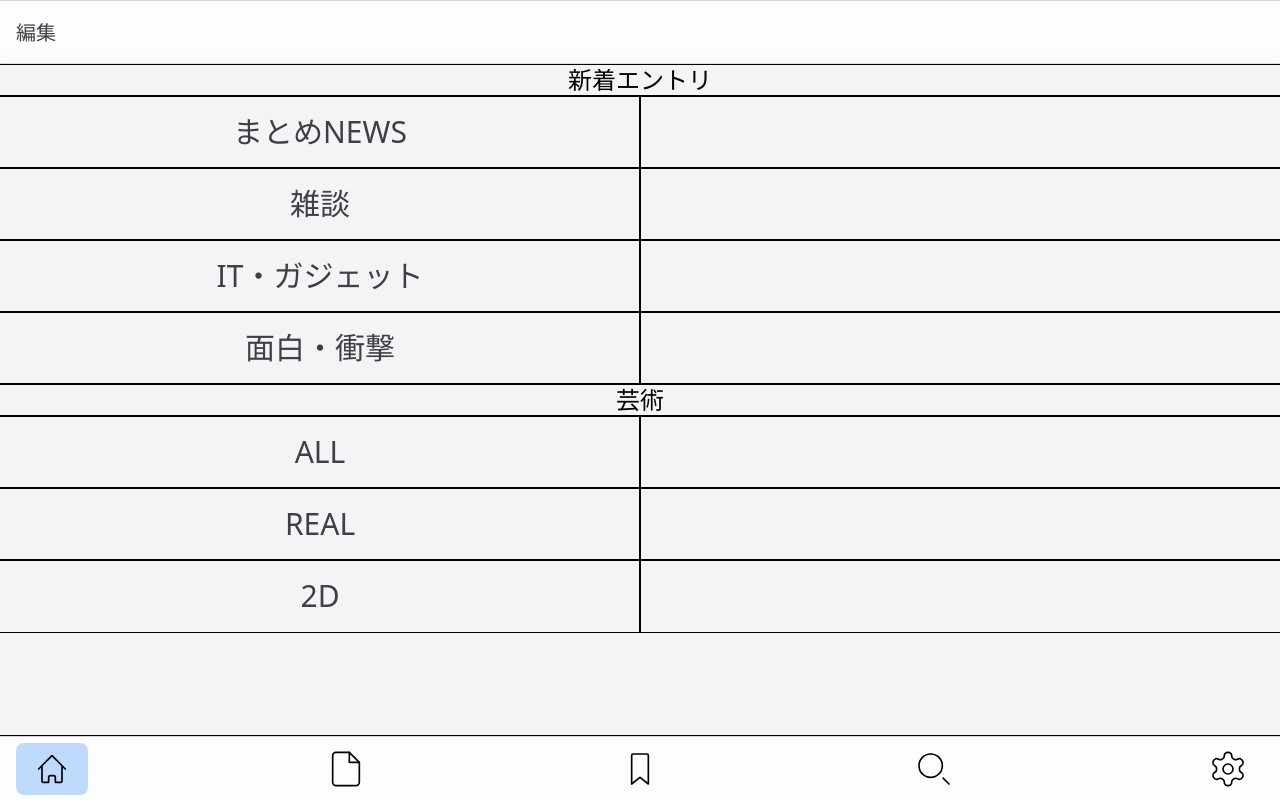
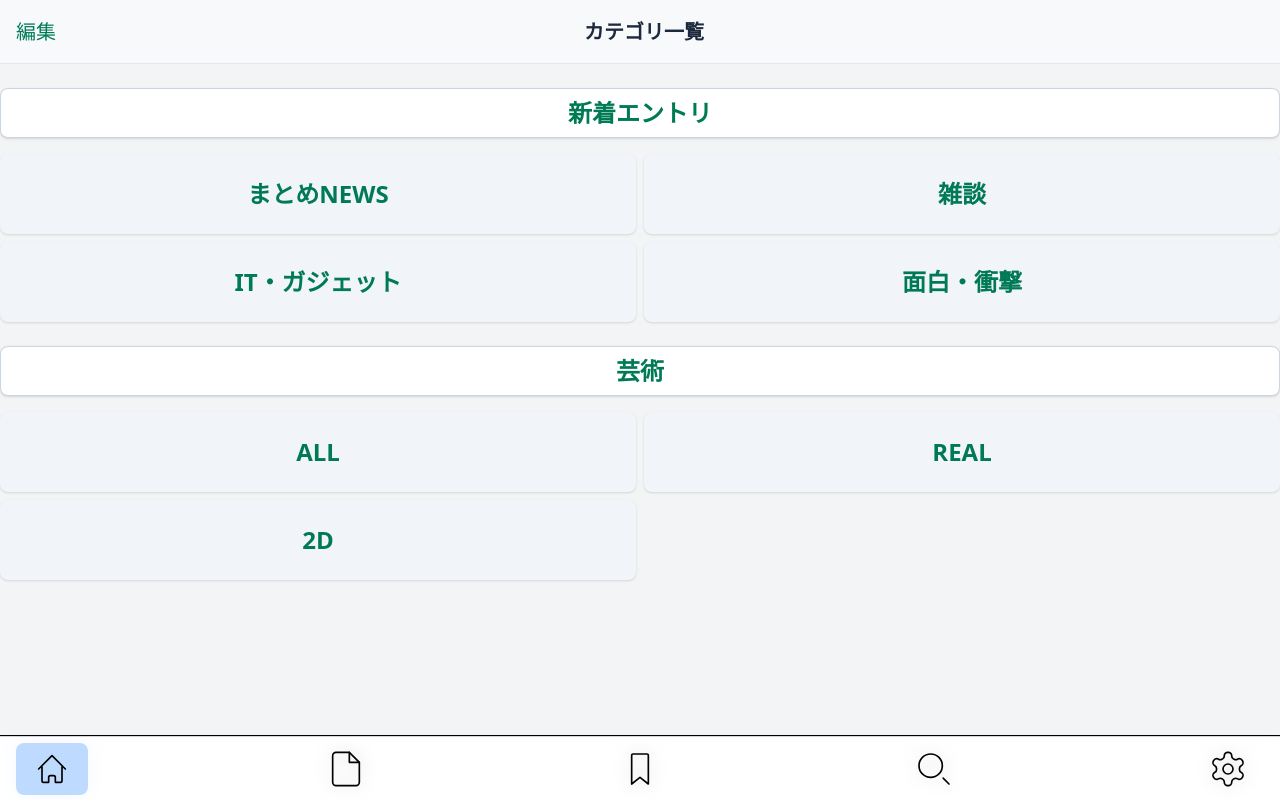
Before and after one commit to PiaScot/antena, a SvelteKit app: page / in a window 1280 px wide. Built offline with nearby package versions, Linux system fonts and the light colour scheme.

Commit message:
change ui

```diff
--- a/src/lib/components/Header.svelte
+++ b/src/lib/components/Header.svelte
@@ -11,23 +11,22 @@ $: currentPath = $page.url.pathname;
   class="
     fixed left-0 z-20 flex h-16 w-full items-center justify-between
     px-4 py-4
-		bg-white/80 dark:bg-zinc-900/80
-		border-t border-zinc-300 dark:border-zinc-700
+    bg-slate-50/90 dark:bg-slate-900/90
+    border-b border-slate-200 dark:border-slate-700
     backdrop-blur-sm
-    outline-black outline
   "
 >
   <nav class="flex w-full items-center justify-between">
     {#if currentPath === "/"}
-			<a href="/edit" class="dark:text-amber-800 text-zinc-700 hover:text-gray-300 transition-colors text-xl">編集</a>
-			<span class="text-xl text-white text-center flex-1">カテゴリ一覧</span>
+      <a href="/edit" class="dark:text-emerald-400 text-emerald-700 hover:text-emerald-600 transition-colors text-xl">編集</a>
+      <span class="text-xl font-bold text-slate-800 dark:text-slate-100 text-center flex-1">カテゴリ一覧</span>
       <div class="w-8"></div>
     {:else}
-			<button on:click={() => history.back()} class="dark:text-amber-800 text-zinc-700 hover:text-gray-300 transition-colors text-xl">
+      <button on:click={() => history.back()} class="dark:text-emerald-400 text-emerald-700 hover:text-emerald-600 transition-colors text-xl">
         戻る
       </button>
-			<span class="dark:text-amber-800 text-zinc-700 text-center flex-1 text-xl">カテゴリ一覧</span>
-			<a href="/edit" class="dark:text-amber-800 text-zinc-700 hover:text-gray-300 transition-colors text-right text-xl">編集</a>
+      <span class="text-xl font-bold text-slate-800 dark:text-slate-100 text-center flex-1">カテゴリ一覧</span>
+      <a href="/edit" class="dark:text-emerald-400 text-emerald-700 hover:text-emerald-600 transition-colors text-right text-xl">編集</a>
     {/if}
   </nav>
 </header>
--- a/src/lib/components/SiteCard.svelte
+++ b/src/lib/components/SiteCard.svelte
@@ -1,18 +1,16 @@
-<!-- lib/components/SiteCard.svelte -->
 <script lang="ts">
 import type { Site } from "$lib/types/index.ts";
-
 export let site: Site;
 </script>
 
-<div class="rounded-lg border dark:bg-white bg-zinc-300 p-4 shadow">
-  <h2 class="mb-2 text-xl font-bold dark:text-black break-all">{site.title}</h2>
-  <p class="mb-2 text-sm text-gray-600 break-all">{site.domain || "No Domain"}</p>
-  <div class="mt-2 flex items-center justify-between">
-    <span class="rounded-full bg-blue-100 px-3 py-1 text-xs text-blue-800">{site.category}</span>
+<div class="rounded-lg border border-slate-300 dark:border-slate-700 bg-white dark:bg-slate-800 p-3 shadow flex flex-col gap-1 min-h-0">
+  <h2 class="text-base font-bold text-slate-900 dark:text-slate-100 break-all leading-tight">{site.title}</h2>
+  <p class="text-xs text-slate-600 dark:text-slate-400 break-all leading-tight">{site.domain || "No Domain"}</p>
+  <div class="flex items-center justify-between mt-1">
+    <span class="rounded-full bg-blue-100 dark:bg-blue-900 px-2 py-0.5 text-[11px] text-blue-800 dark:text-blue-200">{site.category}</span>
     <a
       href={`/feed?site=${site.id}`}
-      class="text-blue-500 hover:underline"
+      class="text-emerald-600 dark:text-emerald-400 hover:underline text-xs"
     >
       記事一覧へ
     </a>
--- a/src/routes/+layout.svelte
+++ b/src/routes/+layout.svelte
@@ -5,6 +5,7 @@ import { theme } from "$lib/stores/theme";
 import { fontSize, fontSizeClassMap } from "$lib/stores/theme";
 import Header from "$lib/components/Header.svelte";
 import Footer from "$lib/components/Footer.svelte";
+import { page } from "$app/stores";
 </script>
 
 <svelte:head>
@@ -45,5 +46,7 @@ import Footer from "$lib/components/Footer.svelte";
 		<slot />
 	</main>
 
-	<Footer />
+  {#if !$page.url.pathname.startsWith("/articles/")}
+    <Footer />
+  {/if}
 </div>
--- a/src/routes/+page.svelte
+++ b/src/routes/+page.svelte
@@ -1,4 +1,6 @@
 <script lang="ts">
+import Footer from "$lib/components/Footer.svelte";
+
 /** 見出しごとにまとめておく */
 const groups = [
 	{
@@ -13,7 +15,7 @@ const groups = [
 	{
 		title: "芸術",
 		items: [
-			{ label: "ALL", cat: "art" },
+			{ label: "ALL", cat: "all" },
 			{ label: "REAL", cat: "real" },
 			{ label: "2D", cat: "2d" },
 		],
@@ -22,25 +24,23 @@ const groups = [
 </script>
 
 {#each groups as group}
-	<div class="outline outline-black">
-		<p class="text-2xl text-center text-black dark:text-white">
+  <div class="rounded-lg shadow border border-slate-300 dark:border-slate-700 bg-white dark:bg-slate-800 mb-4 mt-6">
+    <p class="text-2xl text-center font-bold text-emerald-700 dark:text-emerald-400 py-2">
       {group.title}
     </p>
   </div>
-
-	<!-- ────── カテゴリー一覧 ────── -->
-	<div class="grid grid-cols-2 outline outline-black">
+  <div class="grid grid-cols-2 gap-2 mb-4">
     {#each group.items as item}
-			<div class="flex h-18 items-center justify-center outline outline-black">
       <a
         href={"/feed?category=" + item.cat}
-					class="flex w-full h-full items-center justify-center text-center text-3xl text-zinc-700 dark:text-amber-800"
+        class="rounded-lg shadow bg-slate-100 dark:bg-slate-700 hover:bg-emerald-50 dark:hover:bg-emerald-800
+        flex items-center justify-center h-16 md:h-20 text-2xl font-semibold text-emerald-700 dark:text-emerald-300
+        transition-colors duration-150"
       >
         {item.label}
       </a>
-			</div>
-
-			<div class="flex h-18 items-center justify-center outline outline-black"></div>
     {/each}
   </div>
 {/each}
+
+<Footer />
--- a/src/routes/page/+page.svelte
+++ b/src/routes/page/+page.svelte
@@ -1,4 +1,3 @@
-<!-- src/routes/page/+page.svelte -->
 <script lang="ts">
 import { onMount, onDestroy, tick } from "svelte";
 import { beforeNavigate } from "$app/navigation";
@@ -6,55 +5,74 @@ import { page } from "$app/stores";
 import { get } from "svelte/store";
 import SiteCard from "$lib/components/SiteCard.svelte";
 import type { Site } from "$lib/types";
-
-// スクロール位置を保持するストア（キーは href）
 import { scrollPositions } from "$lib/stores/scrollStore";
 
 let sites: Site[] = [];
 let loading = true;
 let error: string | null = null;
 
-let currentFullUrl: string; // 現在のページの完全なURLを保持 (例: /feed?category=tech)
-let pageStoreUnsubscribe: () => void; // $pageストアの購読解除用関数
-let beforeNavigateUnsubscribe: () => void; // beforeNavigateの購読解除用関数
+// カテゴリグループ
+let groupedSites: Record<string, Site[]> = {};
+let allCategories: string[] = [];
+let visibleCategories: Record<string, boolean> = {};
 
-// $pageストアを購読し、現在のページのURLが変わるたびにcurrentFullUrlを更新
-pageStoreUnsubscribe = page.subscribe((p) => {
-	currentFullUrl = p.url.href; // hrefにはパスとクエリパラメータが含まれる
-});
+let currentFullUrl: string;
+let pageStoreUnsubscribe: () => void;
+let beforeNavigateUnsubscribe: () => void;
 
-onMount(async () => {
+// データ取得＆グルーピング
+async function fetchSites() {
+	loading = true;
+	error = null;
 	try {
 		const res = await fetch("/api/page");
 		if (!res.ok) throw new Error(`HTTP ${res.status}`);
 		const json = await res.json();
 		sites = json.sites;
+
+		groupSites();
+		initializeVisibleCategories();
 	} catch (e: any) {
-		console.error("サイト一覧取得エラー:", e);
 		error = e.message;
 	} finally {
 		loading = false;
-		// DOM 更新後に一度待ってから復元
 		await tick();
 		const posMap = get(scrollPositions);
 		const y = posMap[currentFullUrl];
-		if (typeof y === "number") {
-			window.scrollTo(0, y);
-		}
+		if (typeof y === "number") window.scrollTo(0, y);
 	}
+}
+
+function groupSites() {
+	groupedSites = {};
+	allCategories = [];
+	for (const site of sites) {
+		const cat = site.category || "その他";
+		if (!groupedSites[cat]) groupedSites[cat] = [];
+		groupedSites[cat].push(site);
+	}
+	allCategories = Object.keys(groupedSites);
+}
+
+function initializeVisibleCategories() {
+	visibleCategories = {};
+	for (const cat of allCategories) {
+		visibleCategories[cat] = true;
+	}
+}
+
+pageStoreUnsubscribe = page.subscribe((p) => {
+	currentFullUrl = p.url.href;
 });
 
-// 2. スクロール位置の保存
-// このページから離れる直前に呼び出される
+onMount(() => {
+	fetchSites();
+});
+
 beforeNavigateUnsubscribe = beforeNavigate(({ from, to, type }) => {
-	// from が存在し、かつ from.url.href が現在のページのURLと一致する場合に保存
-	// (つまり、このページから実際に離脱しようとしている場合)
 	if (from && from.url.href === currentFullUrl) {
-		// to が存在し、かつ移動先が現在のページと異なる場合
-		// または to がなく、'leave' タイプの場合 (外部サイトへの遷移など)
 		if ((to && to.url.href !== currentFullUrl) || (!to && type === "leave")) {
 			const scrollY = window.scrollY;
-			// console.log(Saving scroll for ${currentFullUrl} as ${scrollY});
 			scrollPositions.update((positions) => {
 				positions[currentFullUrl] = scrollY;
 				return positions;
@@ -64,24 +82,47 @@ beforeNavigateUnsubscribe = beforeNavigate(({ from, to, type }) => {
 });
 
 onDestroy(() => {
-	// コンポーネントが破棄される際に、購読を解除してメモリリークを防ぐ
-	if (pageStoreUnsubscribe) {
-		pageStoreUnsubscribe();
-	}
-	if (beforeNavigateUnsubscribe) {
-		beforeNavigateUnsubscribe();
-	}
+	if (pageStoreUnsubscribe) pageStoreUnsubscribe();
+	if (beforeNavigateUnsubscribe) beforeNavigateUnsubscribe();
 });
 </script>
 
 {#if loading}
-  <p class="text-white text-center">読み込み中...</p>
+  <p class="text-slate-800 dark:text-slate-200 text-center py-8">読み込み中...</p>
 {:else if error}
-  <p class="text-red-400 text-center">エラー: {error}</p>
+  <p class="text-red-400 text-center py-8">エラー: {error}</p>
 {:else}
-  <div class="p-2 grid grid-cols-2 gap-4">
-    {#each sites as site}
-      <SiteCard {site} />
+  <!-- カテゴリフィルタボタン：Headerの下にsticky配置 -->
+  <div class="flex gap-2 overflow-x-auto px-2 py-3 bg-slate-50 dark:bg-slate-900 sticky top-16 z-10 border-b border-slate-200 dark:border-slate-700">
+    {#each allCategories as cat}
+      <button
+        on:click={() => visibleCategories[cat] = !visibleCategories[cat]}
+        class="px-3 py-1 rounded-full font-semibold text-sm transition-colors duration-150
+          {visibleCategories[cat]
+            ? 'bg-emerald-600 text-white dark:bg-emerald-400 dark:text-slate-900'
+            : 'bg-slate-200 dark:bg-slate-700 text-slate-700 dark:text-slate-200 opacity-70'}"
+      >
+        {cat}
+      </button>
+    {/each}
+  </div>
+
+  <!-- サイトカード（カテゴリごと） -->
+  <div class="px-2 pb-32">
+    {#each allCategories as cat}
+      {#if visibleCategories[cat]}
+        <div class="mb-8">
+          <div class="mb-2 flex items-center gap-2">
+            <span class="text-lg font-bold text-emerald-700 dark:text-emerald-300">{cat}</span>
+            <span class="text-xs text-slate-500 dark:text-slate-400">({groupedSites[cat].length})</span>
+          </div>
+          <div class="grid grid-cols-1 sm:grid-cols-2 gap-4">
+            {#each groupedSites[cat] as site}
+              <SiteCard {site} />
+            {/each}
+          </div>
+        </div>
+      {/if}
     {/each}
   </div>
 {/if}
```
Also changed, not shown: src/lib/components/ArticleCard.svelte (+12 -20 lines). Lines whose indentation alone changed are shown as unchanged.
